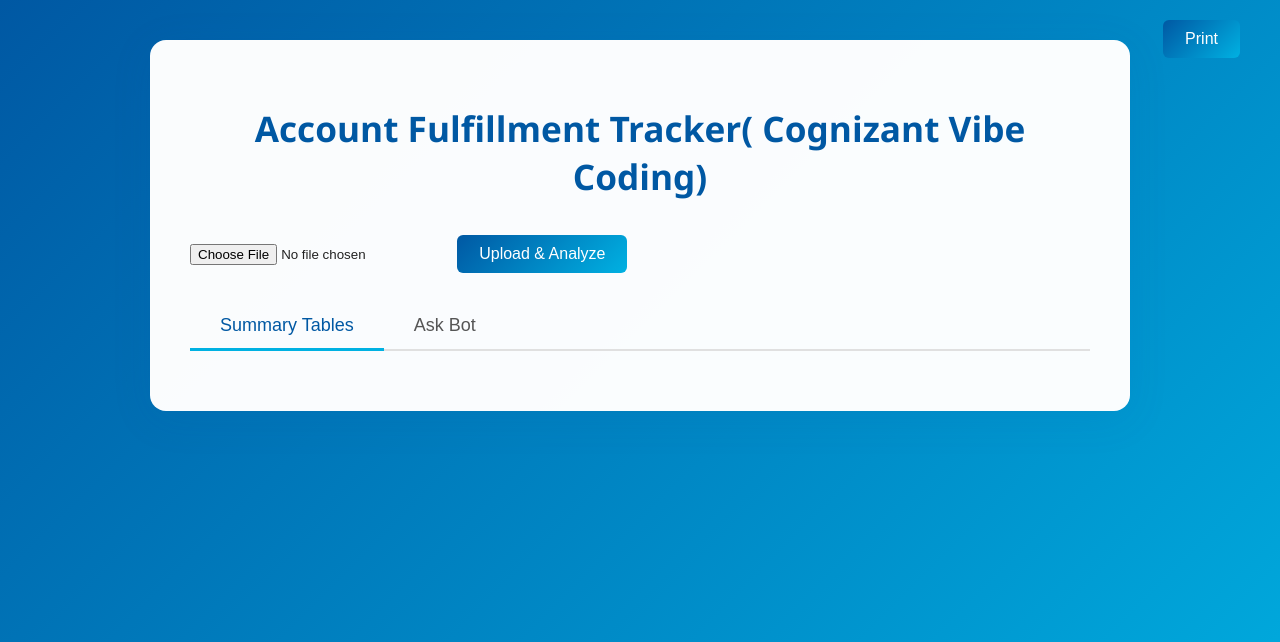
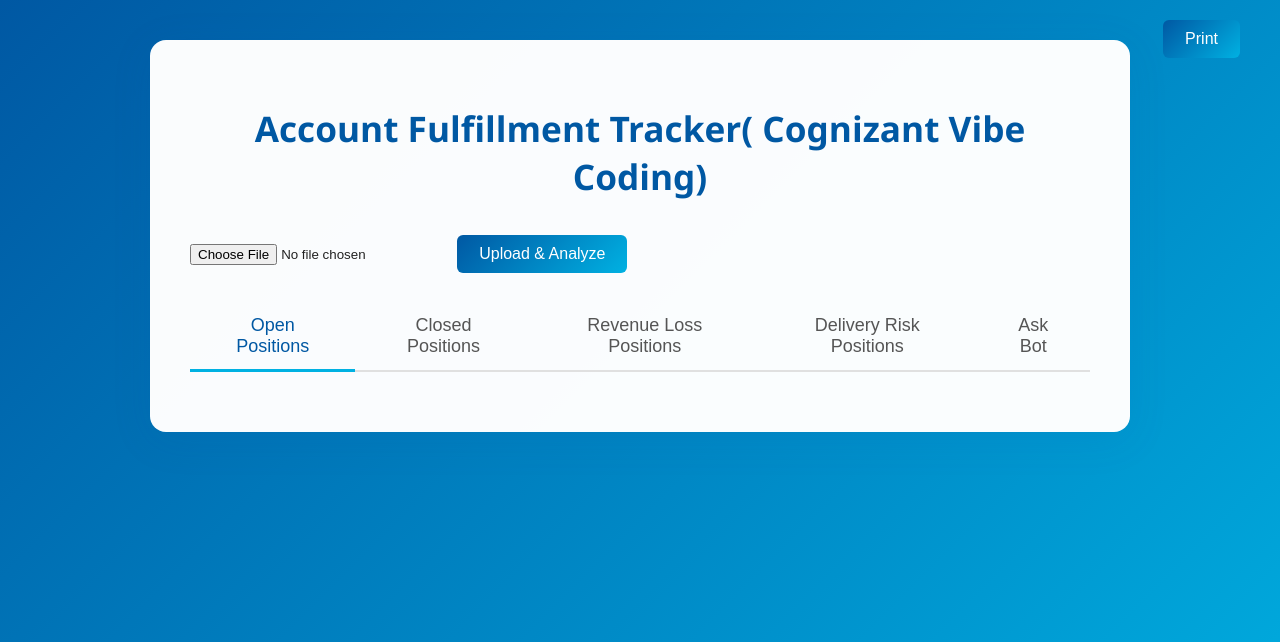
Before and after one commit to skreguraman/Regular-Repo1, a Flask app: template resource_status_app/templates/index.html in a window 1280 px wide. Shown: the top 642 px of the page. Run offline with Flask 3, Linux system fonts and the light colour scheme; the template is opened without the code that fills it, so the values that code supplies are empty.

Commit message:
Committed changes to the resource_status_app project.

```diff
--- a/resource_status_app/app.py
+++ b/resource_status_app/app.py
@@ -6,6 +6,7 @@ import io
 import base64
 import google.generativeai as genai
 import os
+import difflib
 
 
 from dotenv import load_dotenv
@@ -19,14 +20,61 @@ app.secret_key = os.getenv('FLASK_SECRET_KEY', 'supersecretkey')
 GEMINI_API_KEY = os.getenv('GEMINI_API_KEY')
 genai.configure(api_key=GEMINI_API_KEY)
 
+# Mapping of logical column names to possible keywords in Excel
+COLUMN_KEYWORDS = {
+    'sno': ['sno', 'serial', 'number'],
+    'skill': ['skill'],
+    'quantity': ['quantity', 'positions', 'count', 'no'],
+    'aia_non_aia': ['aia', 'non aia'],
+    'location': ['location', 'site', 'place'],
+    'priority': ['priority', 'priortty'],
+    'fulfilment_date_cutoff': ['fulfilment date cut off', 'cutoff', 'deadline'],
+    'region': ['region'],
+    'rev_loss': ['rev loss', 'revenue loss'],
+    'delivery_risk': ['delivery risk', 'risk'],
+    'category': ['category'],
+    'tower': ['tower'],
+    'project_mapping': ['project mapping', 'project'],
+    'requirement_received_date': ['requirement received date', 'received date'],
+    'status': ['status', 'sourcing status'],
+    'profile_shared_on': ['profile shared on', 'profile date'],
+    'comments': ['comments', 'remark', 'note'],
+    'req_type': ['req type', 'requirement type'],
+    'backfill_type': ['backfill type'],
+    'revenue_contribution': ['revenue contribution'],
+    'closing_date': ['closing date', 'closed date'],
+    'cts_poc': ['cts poc', 'poc'],
+}
+
+def find_column(df, keywords):
+    """Find the best matching column for given keywords."""
+    for kw in keywords:
+        for col in df.columns:
+            if kw.lower() in col.lower():
+                return col
+    # Fallback: fuzzy match
+    matches = difflib.get_close_matches(keywords[0], df.columns, n=1, cutoff=0.6)
+    return matches[0] if matches else None
+
+def detect_columns(df):
+    """Detect all relevant columns from the DataFrame using COLUMN_KEYWORDS."""
+    detected = {}
+    for logical_name, keywords in COLUMN_KEYWORDS.items():
+        col = find_column(df, keywords)
+        if col:
+            detected[logical_name] = col
+    return detected
+
 @app.route('/', methods=['GET', 'POST'])
 def index():
-    table1 = None
-    table2 = None
-    table3 = None
+    table_open = None
+    table_closed = None
+    table_revloss = None
+    table_deliveryrisk = None
     insights = None
     bot_answer = None
     df = None
+
     # Load DataFrame from session if available
     if 'tracker_data' in session:
         try:
@@ -34,14 +82,11 @@ def index():
         except Exception:
             df = None
     if request.method == 'POST':
-        # If file is uploaded, process it and store in session
         if 'file' in request.files and request.files['file'].filename:
             file = request.files['file']
             if file:
                 df = pd.read_excel(file)
-                # Save DataFrame to session for later use
                 session['tracker_data'] = df.to_json()
-        # If bot question is asked, process it using session DataFrame
         if 'bot_question' in request.form:
             question = request.form.get('bot_question')
             if df is not None and question:
@@ -56,30 +101,70 @@ def index():
                     bot_answer = response.text if hasattr(response, 'text') else "No answer returned."
                 except Exception as e:
                     bot_answer = f"Error generating answer: {e}"
-    # Generate tables and insights if df is available
+
     if df is not None:
-        # 1. No of positions Open by towers, Skill, and Priority
-        if all(col in df.columns for col in ['Tower', 'Status', 'No of positions', 'Priority', 'Skill']):
-            open_positions = df[df['Status'].str.lower() == 'open']
-            table1 = open_positions.groupby(['Tower', 'Skill', 'Priority'])['No of positions'].sum().reset_index()
-        # 2. No of revenue loss positions vs Delivery positions open with Priority
-        if all(col in df.columns for col in ['Type', 'Status', 'No of positions', 'Priority']):
-            open_positions = df[df['Status'].str.lower() == 'open']
-            rev_loss = open_positions[open_positions['Type'].str.lower() == 'revenue loss'].groupby('Priority')['No of positions'].sum().to_dict()
-            delivery = open_positions[open_positions['Type'].str.lower() == 'delivery'].groupby('Priority')['No of positions'].sum().to_dict()
-            table2 = {'Revenue Loss': rev_loss, 'Delivery': delivery}
-        # 3. No of positions which are closed, include Tower, Skill, and Priority
-        if all(col in df.columns for col in ['Status', 'No of positions', 'Tower', 'Skill', 'Priority']):
-            closed_positions = df[df['Status'].str.lower() == 'closed']
-            table3 = closed_positions.groupby(['Tower', 'Skill', 'Priority'])['No of positions'].sum().reset_index()
-        # Gen AI Insights using Gemini (based only on Comments for open requirements)
+        cols = detect_columns(df)
+        # Tab 1: Summary of open positions by skill, location, tower
+        if all(x in cols for x in ['status', 'quantity']):
+            open_positions = df[df[cols['status']].astype(str).str.lower() == 'open']
+            group_cols = [cols.get(c) for c in ['skill', 'location', 'tower'] if cols.get(c)]
+            if group_cols:
+                table_open = open_positions.groupby(group_cols)[cols['quantity']].sum().reset_index()
+
+        # Tab 2: Summary of closed positions by skill, location, tower
+        if all(x in cols for x in ['status', 'quantity']):
+            closed_positions = df[df[cols['status']].astype(str).str.lower() == 'closed']
+            group_cols = [cols.get(c) for c in ['skill', 'location', 'tower'] if cols.get(c)]
+            if group_cols:
+                table_closed = closed_positions.groupby(group_cols)[cols['quantity']].sum().reset_index()
+
+        # Tab 3: No of revenue loss positions by skill, tower, location
+        if all(x in cols for x in ['rev_loss', 'skill', 'tower', 'location', 'quantity']):
+            rev_loss_positions = df[df[cols['rev_loss']].astype(str).str.lower().str.startswith('y')]
+            group_cols = [cols.get(c) for c in ['skill', 'tower', 'location'] if cols.get(c)]
+            if group_cols:
+                table_revloss = rev_loss_positions.groupby(group_cols)[cols['quantity']].sum().reset_index()
+
+        # Tab 4: No of delivery risk positions by skill, tower, location
+        if all(x in cols for x in ['delivery_risk', 'skill', 'tower', 'location', 'quantity']):
+            delivery_risk_positions = df[df[cols['delivery_risk']].astype(str).str.lower().str.startswith('y')]
+            group_cols = [cols.get(c) for c in ['skill', 'tower', 'location'] if cols.get(c)]
+            if group_cols:
+                table_deliveryrisk = delivery_risk_positions.groupby(group_cols)[cols['quantity']].sum().reset_index()
+
+        # Validation flags
+        table_open_valid = table_open is not None and isinstance(table_open, pd.DataFrame) and not table_open.empty
+        table_closed_valid = table_closed is not None and isinstance(table_closed, pd.DataFrame) and not table_closed.empty
+        table_revloss_valid = table_revloss is not None and isinstance(table_revloss, pd.DataFrame) and not table_revloss.empty
+        table_deliveryrisk_valid = table_deliveryrisk is not None and isinstance(table_deliveryrisk, pd.DataFrame) and not table_deliveryrisk.empty
+
+        # Gen AI Insights using Gemini (narrative for pending client feedback + actionable updates for revenue loss and delivery risk)
+        insights = None
         comments_text = ""
-        if 'Comments' in df.columns and 'Status' in df.columns:
-            open_comments = df[df['Status'].str.lower() == 'open']['Comments'].dropna().tolist()
-            comments_text = "\n".join(open_comments)
+        feedback_comments = ""
+        if 'comments' in cols and 'status' in cols:
+            open_comments = df[df[cols['status']].astype(str).str.lower() == 'open'][cols['comments']].dropna().tolist()
+            comments_text = "\n".join(map(str, open_comments))
+            # Filter comments mentioning feedback
+            feedback_comments = "\n".join([c for c in open_comments if 'feedback' in str(c).lower() or 'client' in str(c).lower()])
+
+        # Prepare actionable updates for revenue loss and delivery risk positions
+        actionable_text = ""
+        if table_revloss_valid and isinstance(table_revloss, pd.DataFrame):
+            actionable_rows = table_revloss.to_dict(orient='records')
+            actionable_text = "\n".join([
+                f"Skill: {row.get('skill', '')}, Tower: {row.get('tower', '')}, Revenue Loss: {row.get('rev_loss', '')}, Delivery Risk: {row.get('delivery_risk', '')}, Quantity: {row.get('quantity', '')}"
+                for row in actionable_rows
+            ])
+
         prompt = (
-            "Based only on the following comments from open resource requirements, provide concise, space-efficient actionable insights (max 3 bullet points, each under 20 words).\n"
-            f"Comments:\n{comments_text}"
+            "Provide a concise narrative summary based on the following comments, focusing on pending client feedback. "
+            "Additionally, provide actionable updates for positions with revenue loss and delivery risk:\n\n"
+            f"Comments (Pending Client Feedback):\n{feedback_comments}\n\n"
+            f"Revenue Loss & Delivery Risk Positions:\n{actionable_text}\n\n"
+            "Format your response as:\n"
+            "1. Narrative on pending client feedback (2-3 sentences)\n"
+            "2. Actionable updates (bullet points, each under 20 words)"
         )
         try:
             model = genai.GenerativeModel('gemini-1.5-flash')
@@ -87,10 +172,15 @@ def index():
             insights = response.text if hasattr(response, 'text') else "No insights returned."
         except Exception as e:
             insights = f"Error generating insights: {e}"
-    # Pass flags to template to avoid ambiguous DataFrame truth value
-    table1_valid = table1 is not None and not table1.empty if table1 is not None else False
-    table3_valid = table3 is not None and not table3.empty if table3 is not None else False
-    return render_template('index.html', table1=table1, table1_valid=table1_valid, table2=table2, table3=table3, table3_valid=table3_valid, insights=insights, bot_answer=bot_answer)
+
+    return render_template(
+        'index.html',
+        table_open=table_open, table_open_valid=table_open_valid,
+        table_closed=table_closed, table_closed_valid=table_closed_valid,
+        table_revloss=table_revloss, table_revloss_valid=table_revloss_valid,
+        table_deliveryrisk=table_deliveryrisk, table_deliveryrisk_valid=table_deliveryrisk_valid,
+        insights=insights, bot_answer=bot_answer
+    )
 
 if __name__ == '__main__':
     app.run(debug=True, port=5050)
--- a/resource_status_app/templates/index.html
+++ b/resource_status_app/templates/index.html
@@ -142,75 +142,108 @@
             {% endif %}
         </div>
         <div class="tab-nav">
-            <button class="tab-btn active" data-tab="tables">Summary Tables</button>
+            <button class="tab-btn active" data-tab="tab1">Open Positions</button>
+            <button class="tab-btn" data-tab="tab2">Closed Positions</button>
+            <button class="tab-btn" data-tab="tab3">Revenue Loss Positions</button>
+            <button class="tab-btn" data-tab="tab4">Delivery Risk Positions</button>
             <button class="tab-btn" data-tab="askbot">Ask Bot</button>
         </div>
-        <div id="tables" class="tab-content active">
-            {% if table1_valid %}
+        <div id="tab1" class="tab-content active">
+            {% if table_open_valid %}
             <div class="chart">
-                <div class="table-title">No of Positions Open by Tower, Skill, and Priority</div>
+                <div class="table-title">Summary of Open Positions by Skill, Location, Tower</div>
                 <table>
+                    <thead>
                         <tr>
-                        <th>Tower</th>
-                        <th>Skill</th>
-                        <th>Priority</th>
-                        <th>No of Positions Open</th>
+                            {% for col in table_open.columns %}
+                                <th>{{ col }}</th>
+                            {% endfor %}
                         </tr>
-                    {% for row in table1.values %}
+                    </thead>
+                    <tbody>
+                        {% for row in table_open.values.tolist() %}
                             <tr>
-                        <td>{{ row[0] }}</td>
-                        <td>{{ row[1] }}</td>
-                        <td>{{ row[2] }}</td>
-                        <td>{{ row[3] }}</td>
+                                {% for cell in row %}
+                                    <td>{{ cell }}</td>
+                                {% endfor %}
                             </tr>
                         {% endfor %}
+                    </tbody>
                 </table>
             </div>
             {% endif %}
-            {% if table2 %}
+        </div>
+        <div id="tab2" class="tab-content">
+            {% if table_closed_valid %}
             <div class="chart">
-                <div class="table-title">No of Revenue Loss Positions vs Delivery Positions Open by Priority</div>
+                <div class="table-title">Summary of Closed Positions by Skill, Location, Tower</div>
                 <table>
+                    <thead>
                         <tr>
-                        <th>Type</th>
-                        <th>Priority</th>
-                        <th>No of Positions Open</th>
+                            {% for col in table_closed.columns %}
+                                <th>{{ col }}</th>
+                            {% endfor %}
                         </tr>
-                    {% for prio, val in table2['Revenue Loss'].items() %}
+                    </thead>
+                    <tbody>
+                        {% for row in table_closed.values.tolist() %}
                             <tr>
-                        <td>Revenue Loss</td>
-                        <td>{{ prio }}</td>
-                        <td>{{ val }}</td>
+                                {% for cell in row %}
+                                    <td>{{ cell }}</td>
+                                {% endfor %}
                             </tr>
                         {% endfor %}
-                    {% for prio, val in table2['Delivery'].items() %}
-                    <tr>
-                        <td>Delivery</td>
-                        <td>{{ prio }}</td>
-                        <td>{{ val }}</td>
-                    </tr>
-                    {% endfor %}
+                    </tbody>
                 </table>
             </div>
             {% endif %}
-            {% if table3_valid %}
+        </div>
+        <div id="tab3" class="tab-content">
+            {% if table_revloss_valid %}
             <div class="chart">
-                <div class="table-title">No of Positions Closed by Tower, Skill, and Priority</div>
+                <div class="table-title">Revenue Loss Positions by Skill, Tower, Location</div>
                 <table>
+                    <thead>
                         <tr>
-                        <th>Tower</th>
-                        <th>Skill</th>
-                        <th>Priority</th>
-                        <th>No of Positions Closed</th>
+                            {% for col in table_revloss.columns %}
+                                <th>{{ col }}</th>
+                            {% endfor %}
                         </tr>
-                    {% for row in table3.values %}
+                    </thead>
+                    <tbody>
+                        {% for row in table_revloss.values.tolist() %}
                             <tr>
-                        <td>{{ row[0] }}</td>
-                        <td>{{ row[1] }}</td>
-                        <td>{{ row[2] }}</td>
-                        <td>{{ row[3] }}</td>
+                                {% for cell in row %}
+                                    <td>{{ cell }}</td>
+                                {% endfor %}
                             </tr>
                         {% endfor %}
+                    </tbody>
+                </table>
+            </div>
+            {% endif %}
+        </div>
+        <div id="tab4" class="tab-content">
+            {% if table_deliveryrisk_valid %}
+            <div class="chart">
+                <div class="table-title">Delivery Risk Positions by Skill, Tower, Location</div>
+                <table>
+                    <thead>
+                        <tr>
+                            {% for col in table_deliveryrisk.columns %}
+                                <th>{{ col }}</th>
+                            {% endfor %}
+                        </tr>
+                    </thead>
+                    <tbody>
+                        {% for row in table_deliveryrisk.values.tolist() %}
+                            <tr>
+                                {% for cell in row %}
+                                    <td>{{ cell }}</td>
+                                {% endfor %}
+                            </tr>
+                        {% endfor %}
+                    </tbody>
                 </table>
             </div>
             {% endif %}
```
Lines whose indentation alone changed are shown as unchanged.
